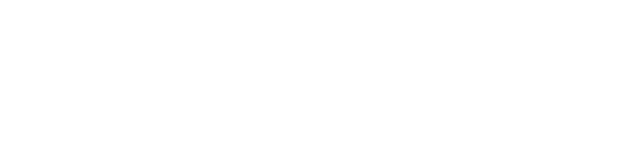
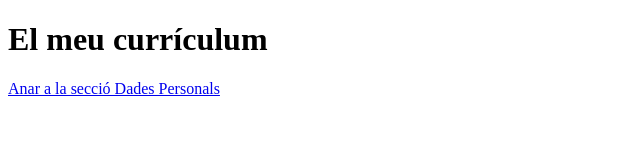
Before and after one commit to edsoca/curs-frontend, a plain HTML site: page cv.html in a window 1280 px wide. Shown: the whole page, without its empty margins (0-640 px from the left). Drawn offline with Linux system fonts and the light colour scheme.

Commit message:
segon canvi

```diff
--- a/cv.html
+++ b/cv.html
@@ -7,6 +7,11 @@
     <title>Document</title>
 </head>
 <body>
-
+    <div id="curriculum">
+        <h1 id="titol">El meu currículum</h1>
+        <div id="index">
+            <a href="#dadesPersonals">Anar a la secció Dades Personals</a>
+        </div>
+    </div>
 </body>
 </html>
```
